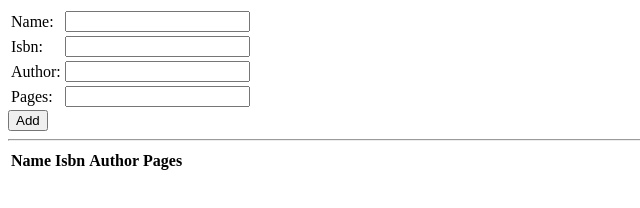
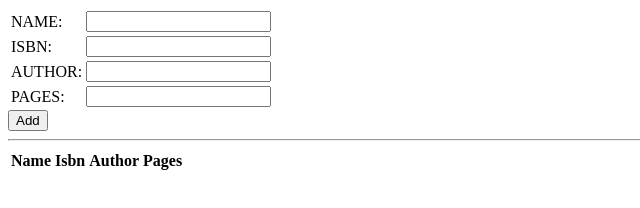
Before and after one commit to SharpieSharp5503/webapp-test, a website: page public/index.html in a window 1280 px wide. Shown: the whole page, without its empty margins (0-640 px from the left). Drawn offline with nearby package versions, Linux system fonts and the light colour scheme; no server answers.

Commit message:
Update index.html

```diff
--- a/public/index.html
+++ b/public/index.html
@@ -8,19 +8,19 @@
     <div>
     <table>
         <tr>
-        <td>Name:</td>
+        <td>NAME:</td>
         <td><input type="text" ng-model="Name"></td>
         </tr>
         <tr>
-        <td>Isbn:</td>
+        <td>ISBN:</td>
         <td><input type="text" ng-model="Isbn"></td>
         </tr>
         <tr>
-        <td>Author:</td>
+        <td>AUTHOR:</td>
         <td><input type="text" ng-model="Author"></td>
         </tr>
         <tr>
-        <td>Pages:</td>
+        <td>PAGES:</td>
         <td><input type="number" ng-model="Pages"></td>
         </tr>
     </table>
```
